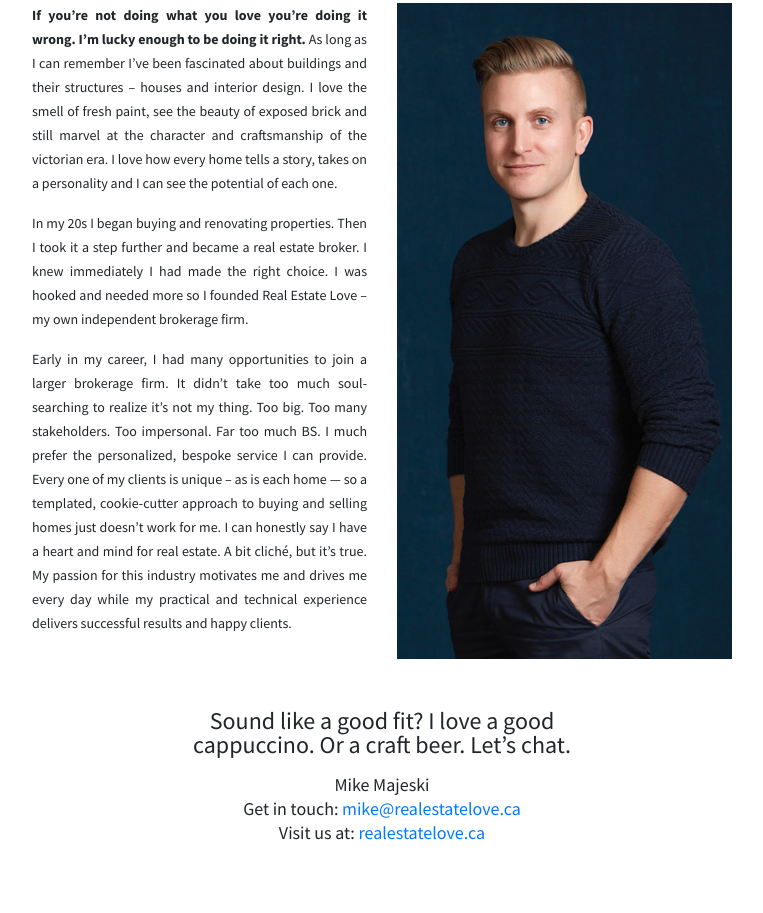
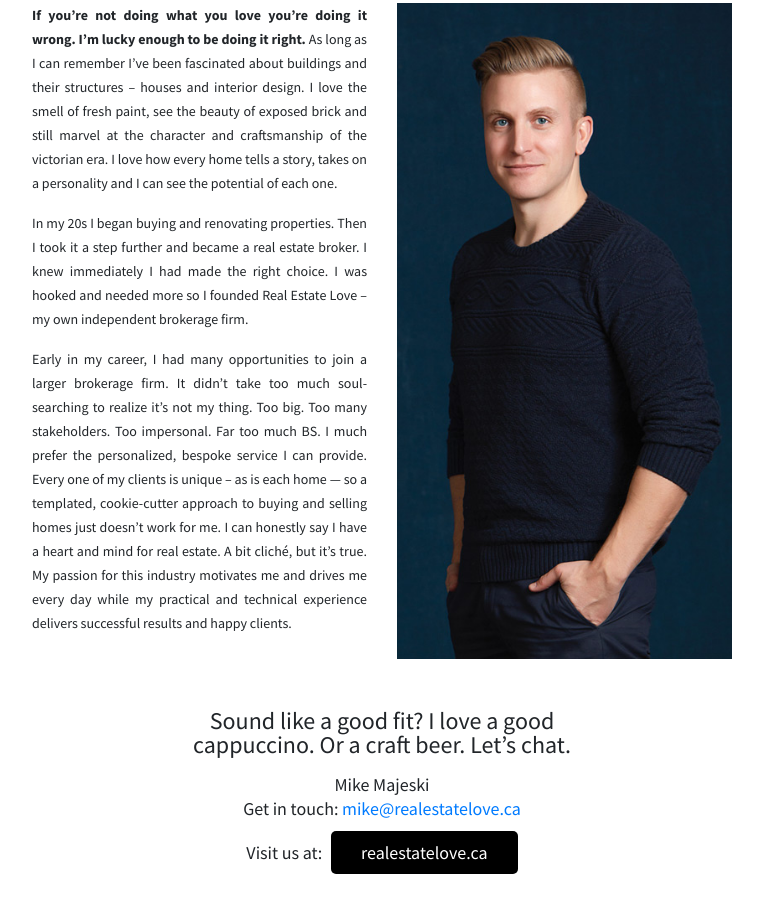
Before and after one commit to Wendelcorp/mimico, a plain HTML site: page index.html in a window 1280 px wide. Shown: the part 4489-5402 px from the top of the page, without its empty margins (258-1021 px from the left). Drawn offline with nearby package versions, Linux system fonts and the light colour scheme.

Commit message:
added button effects

```diff
--- a/css/style.css
+++ b/css/style.css
@@ -72,3 +72,43 @@ body {
   font-size: 18px;
   margin-bottom: 0px;
 }
+
+.cta-button {
+  background-color: black;
+  padding: 10px 30px;
+  border-radius: 5px;
+  color: white;
+  margin-left: 5px;
+  cursor: pointer;
+  transition: all 0.5s;
+}
+.cta-button span {
+  cursor: pointer;
+  display: inline-block;
+  position: relative;
+  transition: 0.5s;
+  cursor: pointer;
+}
+
+.cta-button span:after {
+  content: '\00bb';
+  position: absolute;
+  opacity: 0;
+  top: 0;
+  right: -20px;
+  transition: 0.5s;
+  cursor: pointer;
+}
+
+.cta-button:hover span {
+  padding-right: 25px;
+  color: white;
+  cursor: pointer;
+}
+
+.cta-button:hover span:after {
+  color: white;
+  opacity: 1;
+  right: 0;
+  cursor: pointer;
+}
--- a/index.html
+++ b/index.html
@@ -102,7 +102,7 @@ I can honestly say I have a heart and mind for real estate. A bit cliché, but i
         <p class="cta">Sound like a good fit? I love a good cappuccino. Or a craft beer. Let’s chat.</p>
         <p class="cta-2">Mike Majeski</p>
         <p class="cta-2">Get in touch: <a href="mailto:mike@realestatelove.ca?Subject=Let's%20Chat" target="_top">mike@realestatelove.ca</a></p>
-        <p class="cta-2">Visit us at: <a href="http://realestatelove.ca/" target="_top">realestatelove.ca</a></p>
+        <p style="margin-top:20px;" class="cta-2">Visit us at: <a href="http://realestatelove.ca/" target="_top" class="cta-button"><span>realestatelove.ca</span></a></p>
       </div>
     </div>
   </div>
```
